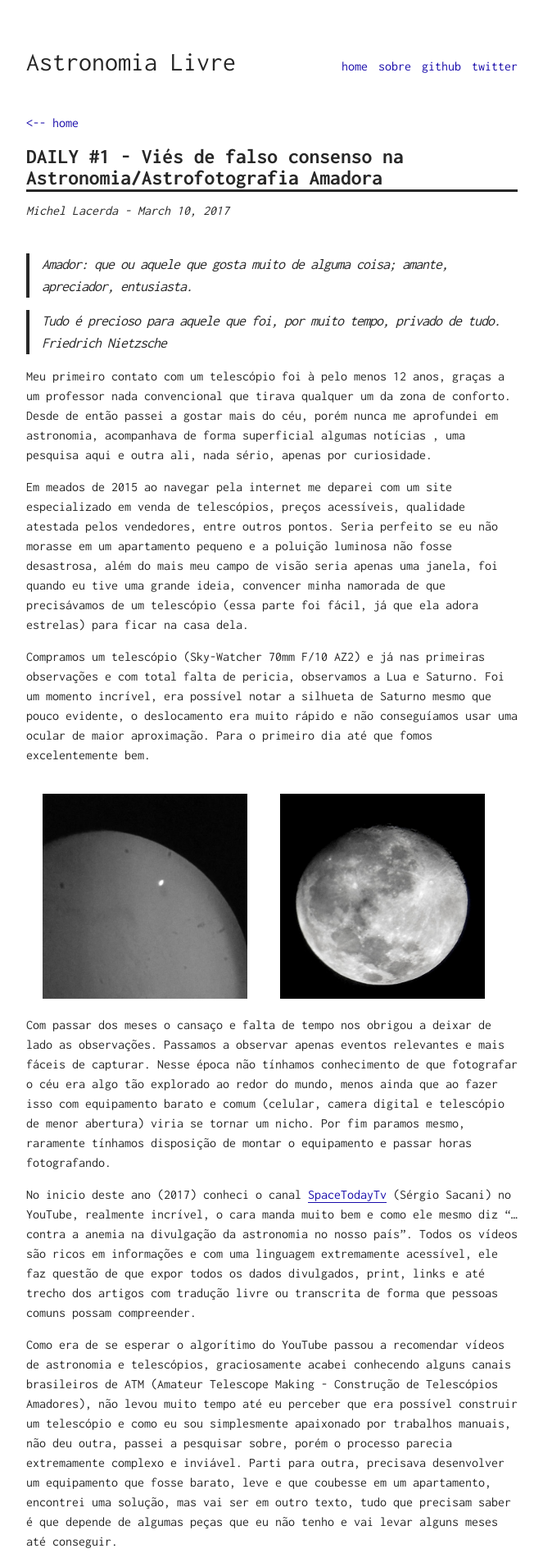
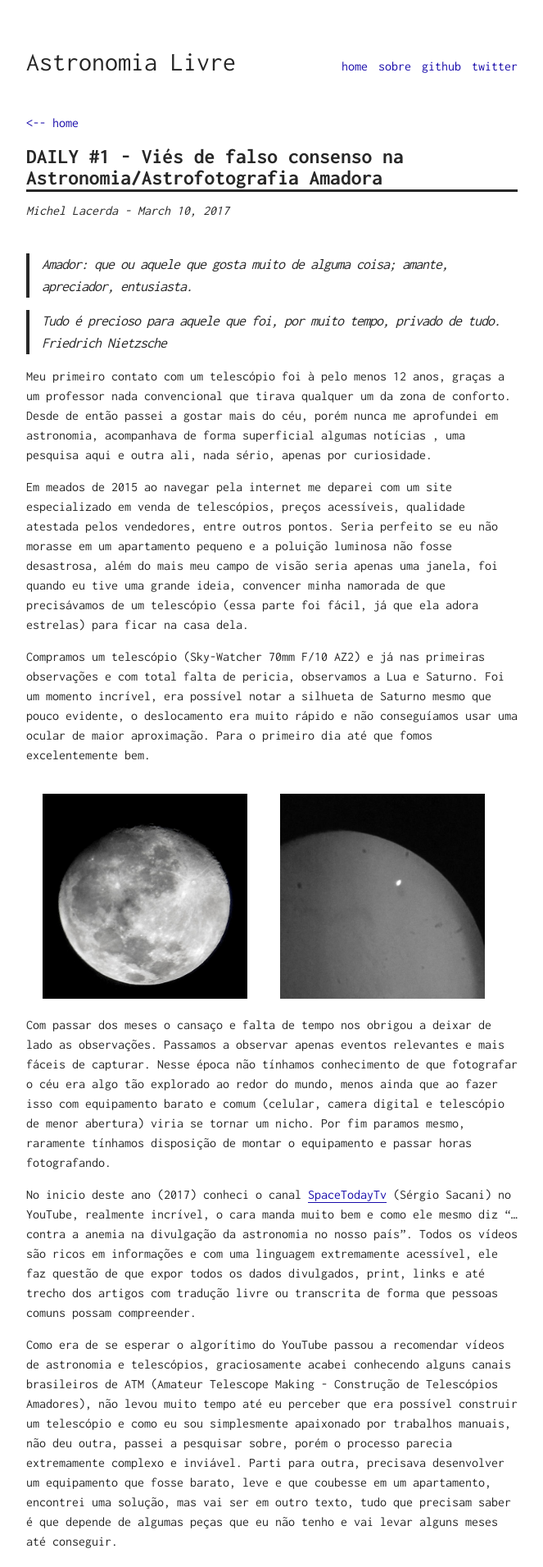
Before and after one commit to MichelLacerda/astronomia, a Jekyll site: the page built from _posts/2017-03-10-daily-1-vies-de-falso-consenso-na-astronomia-astrofotografia-amadora-.md, in a window 1280 px wide. Shown: the top 1911 px of the page at 82% size, without its empty margins (308-971 px from the left). Built offline with Jekyll 4.4.1, drawn with Linux system fonts in a browser that asks for light colours; comment, search, counter and statistics services are not loaded.

Commit message:
Update 2017-03-10-daily-1-vies-de-falso-consenso-na-astronomia-astrofotografia-amadora-.md

```diff
--- a/_posts/2017-03-10-daily-1-vies-de-falso-consenso-na-astronomia-astrofotografia-amadora-.md
+++ b/_posts/2017-03-10-daily-1-vies-de-falso-consenso-na-astronomia-astrofotografia-amadora-.md
@@ -18,9 +18,9 @@ Em meados de 2015 ao navegar pela internet me deparei com um site especializado
 
 Compramos um telescópio (Sky-Watcher 70mm F/10 AZ2) e já nas primeiras observações e com total falta de pericia, observamos a Lua e Saturno. Foi um momento incrível, era possível notar a silhueta de Saturno mesmo que pouco evidente, o deslocamento era muito rápido e não conseguíamos usar uma ocular de maior aproximação. Para o primeiro dia até que fomos excelentemente bem.
 
+[![Lua](/astronomia/imgs/IMG_20150629_213125.png){:height="250px" width="250px" style="display: block; float: left; margin: 20px;"}](https://raw.githubusercontent.com/MichelLacerda/astronomia/master/imgs/IMG_20150629_213125.png){:target="_blank"}
+
 [![Saturno](/astronomia/imgs/IMG-20150630-WA0003.png){:height="250px" width="250px" style="display: block; float: left; margin: 20px;"}](https://raw.githubusercontent.com/MichelLacerda/astronomia/master/imgs/IMG-20150630-WA0003.png){:target="_blank"}
-
-[![Lua](/astronomia/imgs/IMG_20150629_213125.png){:height="250px" width="250px" style="display: block; float: left; margin: 20px;"}](https://raw.githubusercontent.com/MichelLacerda/astronomia/master/imgs/IMG_20150629_213125.png){:target="_blank"}
 
 Com passar dos meses o cansaço e falta de tempo nos obrigou a deixar de lado as observações. Passamos a observar apenas eventos relevantes e mais fáceis de capturar. Nesse época não tínhamos conhecimento de que fotografar o céu era algo tão explorado ao redor do mundo, menos ainda que ao fazer isso com equipamento barato e comum (celular, camera digital e telescópio de menor abertura) viria se tornar um nicho. Por fim paramos mesmo, raramente tínhamos disposição de montar o equipamento e passar horas fotografando.
 
```
